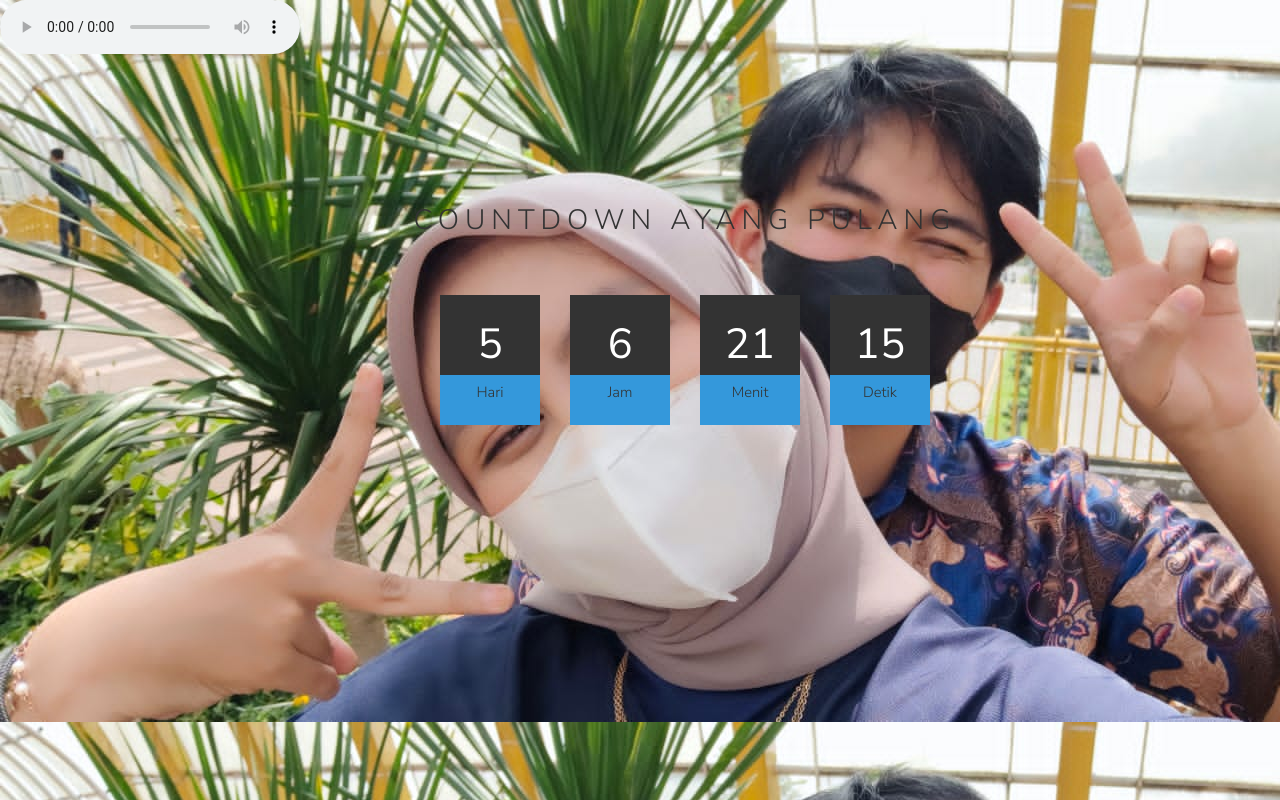
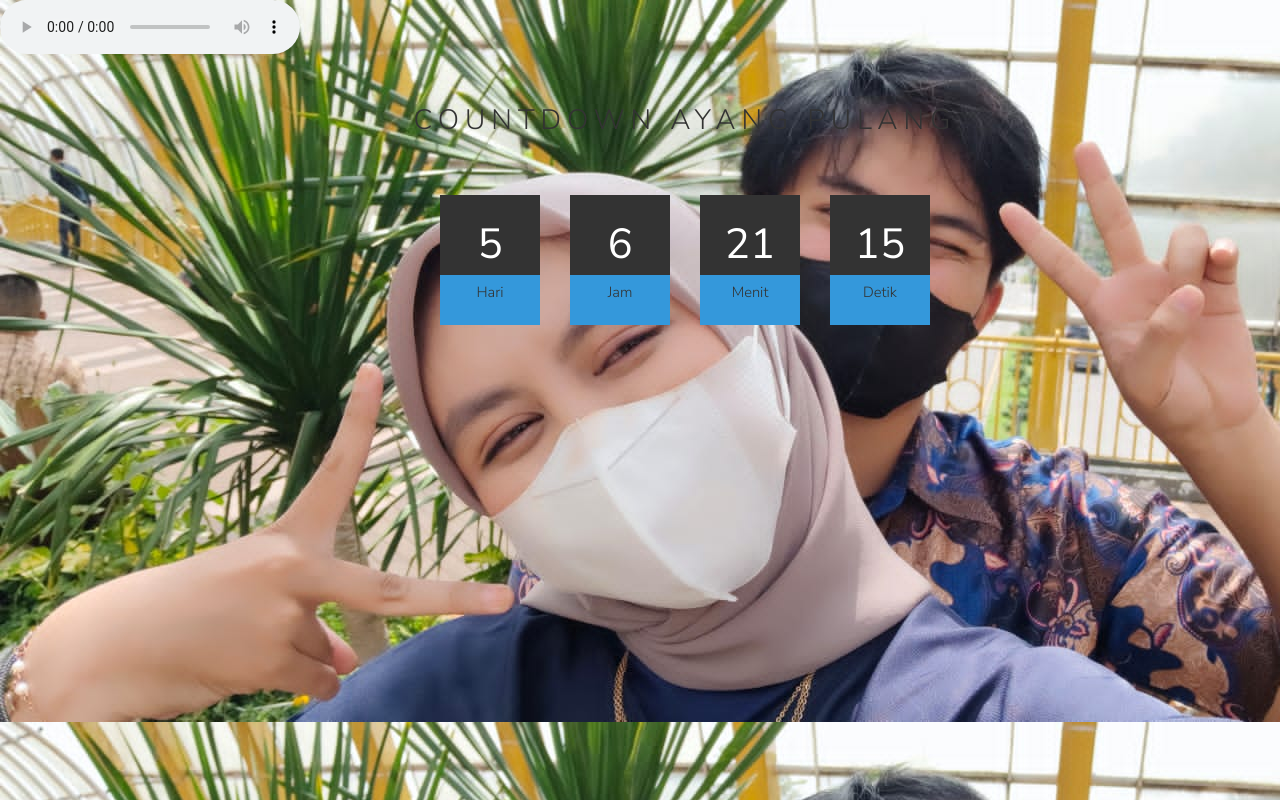
Before and after one commit to assholeddt30/Countdown, a plain HTML site: page Index.html in a window 1280 px wide. Drawn offline with nearby package versions, Linux system fonts and the light colour scheme.

Commit message:
Update style.css

```diff
--- a/style.css
+++ b/style.css
@@ -26,7 +26,7 @@ body{
     text-align: center;
     font-size: 10em;
     line-height: 0,7em;
-    margin-top: -200px;
+    margin-top: -400px;
 }
 .container h2 span{
     display: block;
```
